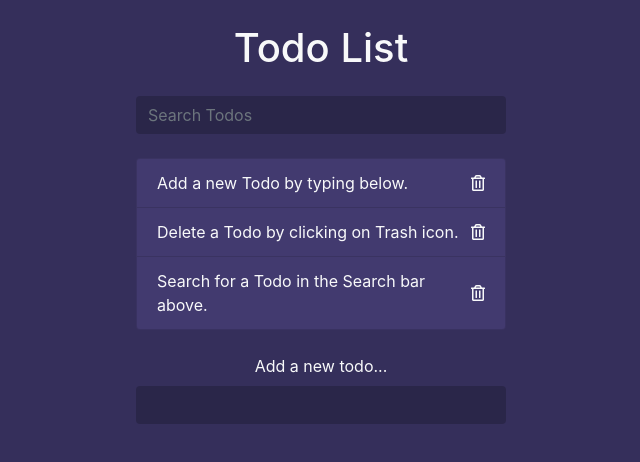
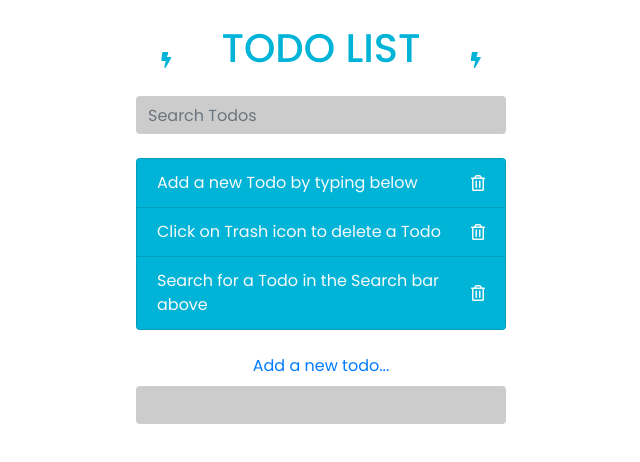
Before and after one commit to VinayakRB/Vanilla-JS-Projects, a plain HTML site: page Todos js/index.html in a window 1280 px wide. Shown: the whole page, without its empty margins (319-959 px from the left). Drawn offline with nearby package versions, Linux system fonts and the light colour scheme.

Commit message:
Updated css and color scheme

```diff
--- a/Todos js/index.html
+++ b/Todos js/index.html
@@ -12,29 +12,33 @@
     <div class="container">
 
         <header class="text-center text-light my-4">
-          <h1 class="mb-4">Todo List</h1>
-          <form class="search">
-            <input class="form-control m-auto" type="text" name="search" placeholder="Search Todos" />
-          </form>
+            <div class="header-wrapper d-flex justify-content-around align-items-center">
+                <i class="heading fa fa-bolt"></i>
+                <h1 class="heading mb-4">TODO LIST</h1>
+                <i class="heading fa fa-bolt"></i>
+            </div>
+            <form class="search">
+                <input class="form-control m-auto" type="text" name="search" placeholder="Search Todos" />
+            </form>
         </header>
 
         <ul class="list-group todos mx-auto text-light">
             <li class="list-group-item d-flex justify-content-between align-items-center">
-              <span>Add a new Todo by typing below.</span>
+              <span>Add a new Todo by typing below</span>
               <i class="far fa-trash-alt delete"></i>
             </li>
             <li class="list-group-item d-flex justify-content-between align-items-center">
-              <span>Delete a Todo by clicking on Trash icon.</span>
+              <span>Click on Trash icon to delete a Todo</span>
               <i class="far fa-trash-alt delete"></i>
             </li>
             <li class="list-group-item d-flex justify-content-between align-items-center">
-              <span>Search for a Todo in the Search bar above.</span>
+              <span>Search for a Todo in the Search bar above</span>
               <i class="far fa-trash-alt delete"></i>
             </li>
           </ul>
 
           <form class="add text-center my-4">
-            <label class="text-light">Add a new todo...</label>
+            <label class="text-primary">Add a new todo...</label>
             <input class="form-control m-auto" type="text" name="add" />
           </form>
 
--- a/Todos js/style.css
+++ b/Todos js/style.css
@@ -1,22 +1,33 @@
+@import url("https://fonts.googleapis.com/css2?family=Poppins:wght@300;400;500;700&display=swap");
+
 body {
-  background: #352f5b;
+  font-family: "Poppins", sans-serif;
 }
+
+.heading {
+  color: #00b4d8;
+}
+
 .container {
   max-width: 400px;
 }
 input[type="text"],
 input[type="text"]:focus {
-  color: #fff;
+  color: black;
   border: none;
   background: rgba(0, 0, 0, 0.2);
   max-width: 400px;
 }
 .todos li {
-  background: #423a6f;
+  background: #00b4d8;
 }
 .delete {
   cursor: pointer;
 }
+.delete:hover {
+  color: black;
+}
+
 .filtered {
   display: none !important;
 }
```
